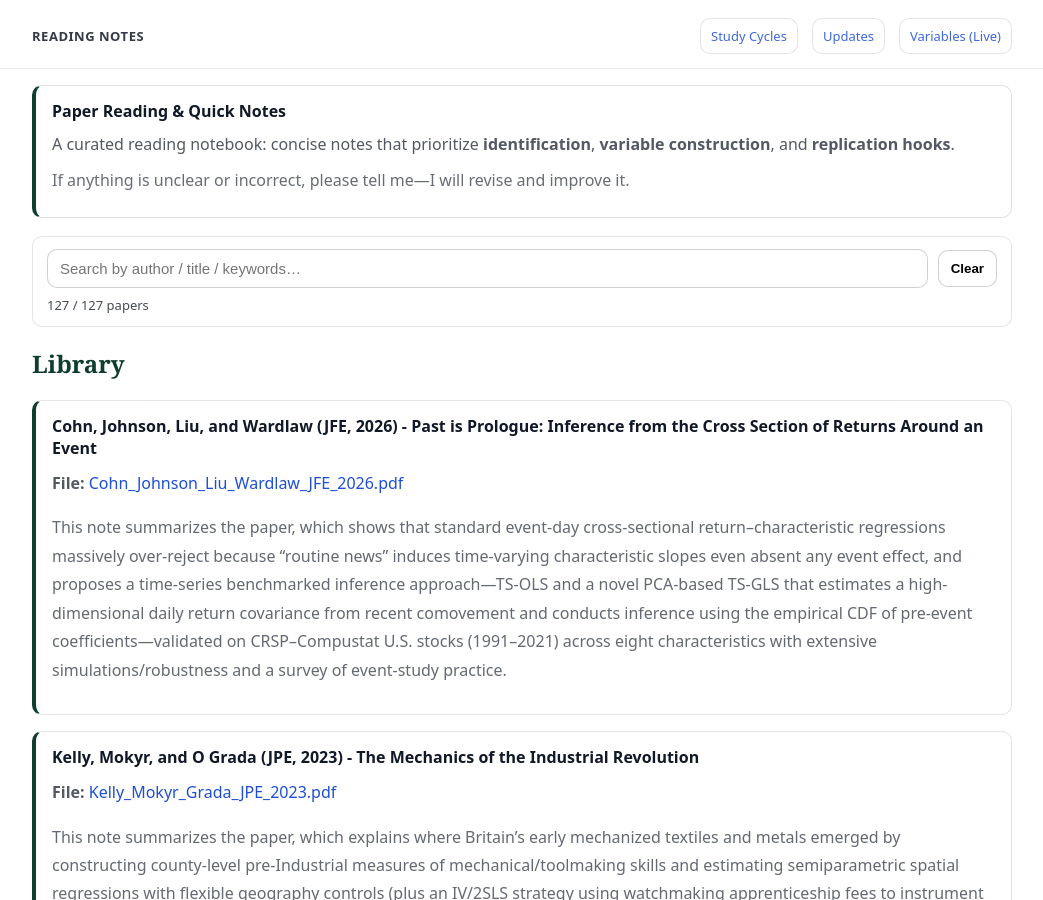
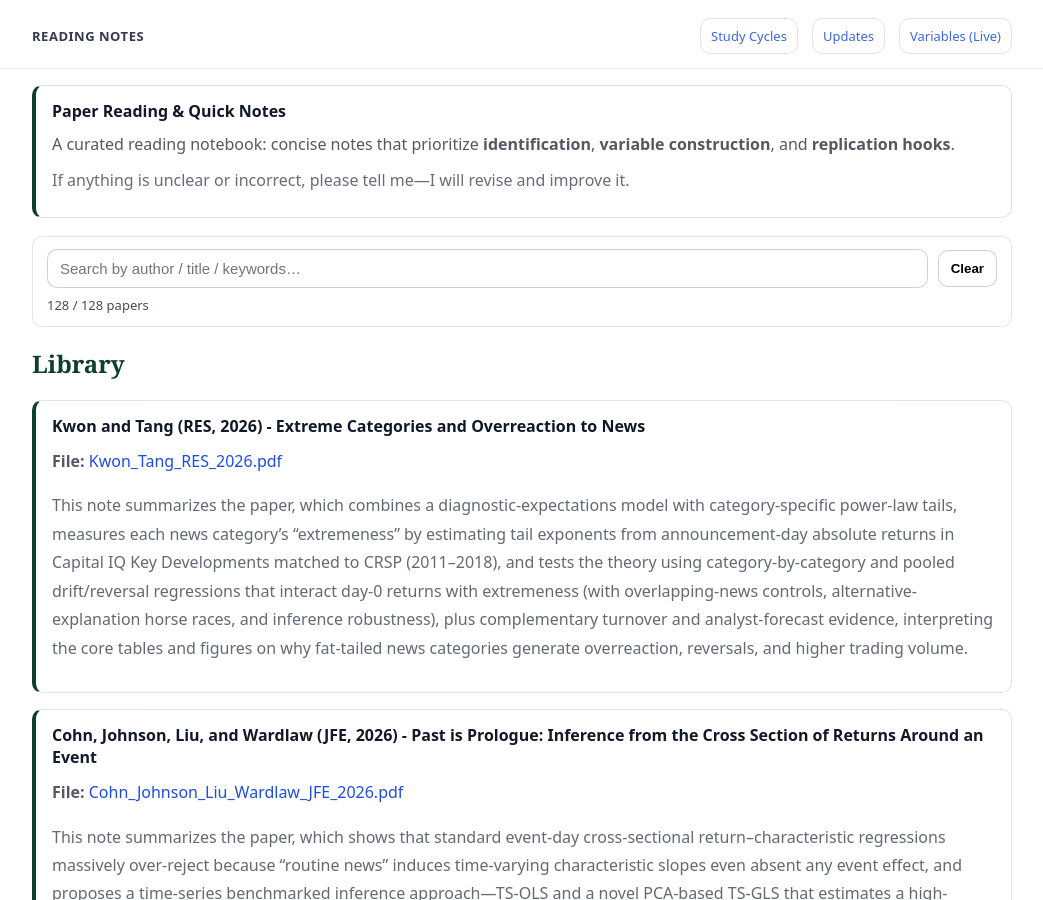
Before and after one commit to yaxinzn/study-archive, a Jekyll site: the page built from reading/index.md, in a window 1280 px wide and 900 px high. Shown: the whole window, without its empty margins (118-1161 px from the left). Built offline with Jekyll 4.4.1, drawn with Linux system fonts in a browser that asks for light colours.

Commit message:
Reading: add/update Kwon_Tang_RES_2026.pdf

```diff
--- a/_data/reading.yml
+++ b/_data/reading.yml
@@ -1,3 +1,7 @@
+- title: "Kwon and Tang (RES, 2026) - Extreme Categories and Overreaction to News"
+  file: "Kwon_Tang_RES_2026.pdf"
+  desc: "This note summarizes the paper, which combines a diagnostic-expectations model with category-specific power-law tails, measures each news category’s “extremeness” by estimating tail exponents from announcement-day absolute returns in Capital IQ Key Developments matched to CRSP (2011–2018), and tests the theory using category-by-category and pooled drift/reversal regressions that interact day-0 returns with extremeness (with overlapping-news controls, alternative-explanation horse races, and inference robustness), plus complementary turnover and analyst-forecast evidence, interpreting the core tables and figures on why fat-tailed news categories generate overreaction, reversals, and higher trading volume."
+
 - title: "Cohn, Johnson, Liu, and Wardlaw (JFE, 2026) - Past is Prologue: Inference from the Cross Section of Returns Around an Event"
   file: "Cohn_Johnson_Liu_Wardlaw_JFE_2026.pdf"
   desc: "This note summarizes the paper, which shows that standard event-day cross-sectional return–characteristic regressions massively over-reject because “routine news” induces time-varying characteristic slopes even absent any event effect, and proposes a time-series benchmarked inference approach—TS-OLS and a novel PCA-based TS-GLS that estimates a high-dimensional daily return covariance from recent comovement and conducts inference using the empirical CDF of pre-event coefficients—validated on CRSP–Compustat U.S. stocks (1991–2021) across eight characteristics with extensive simulations/robustness and a survey of event-study practice."
```
Also changed, not shown: 1 other file.
